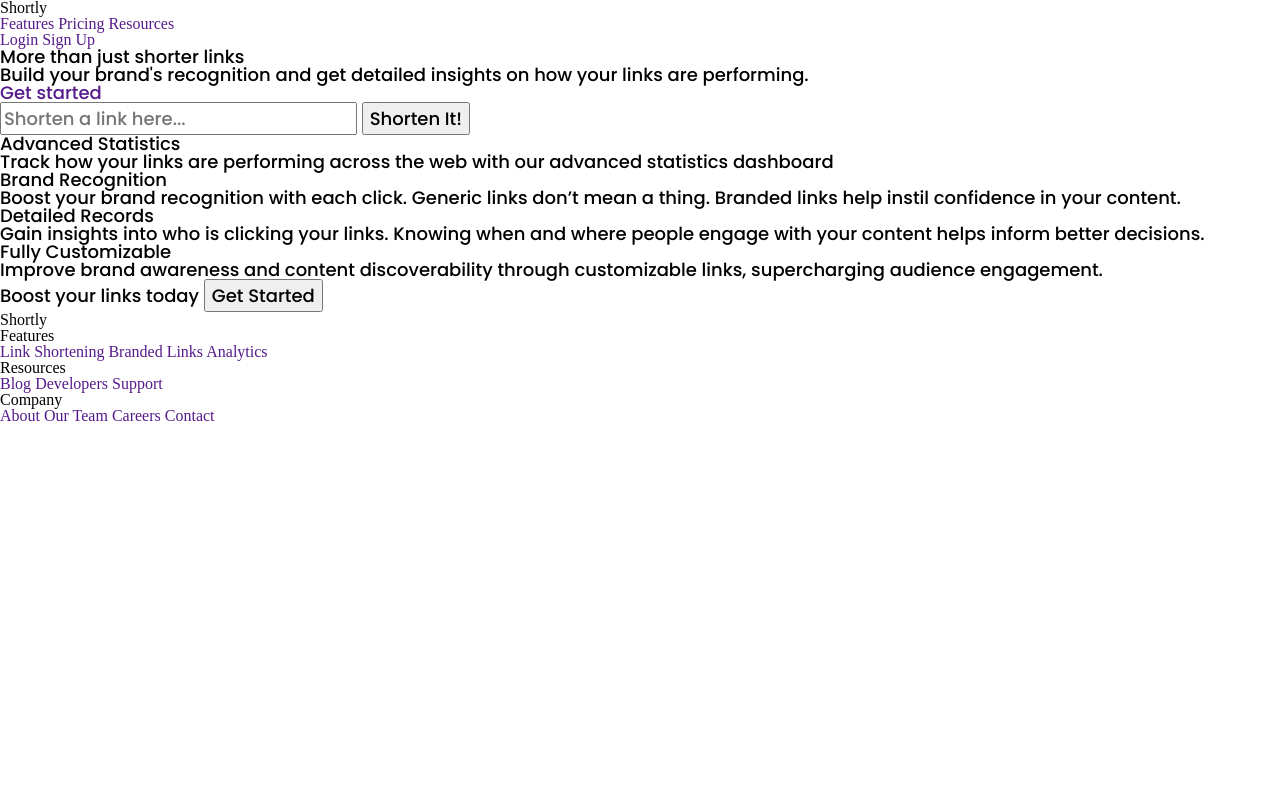
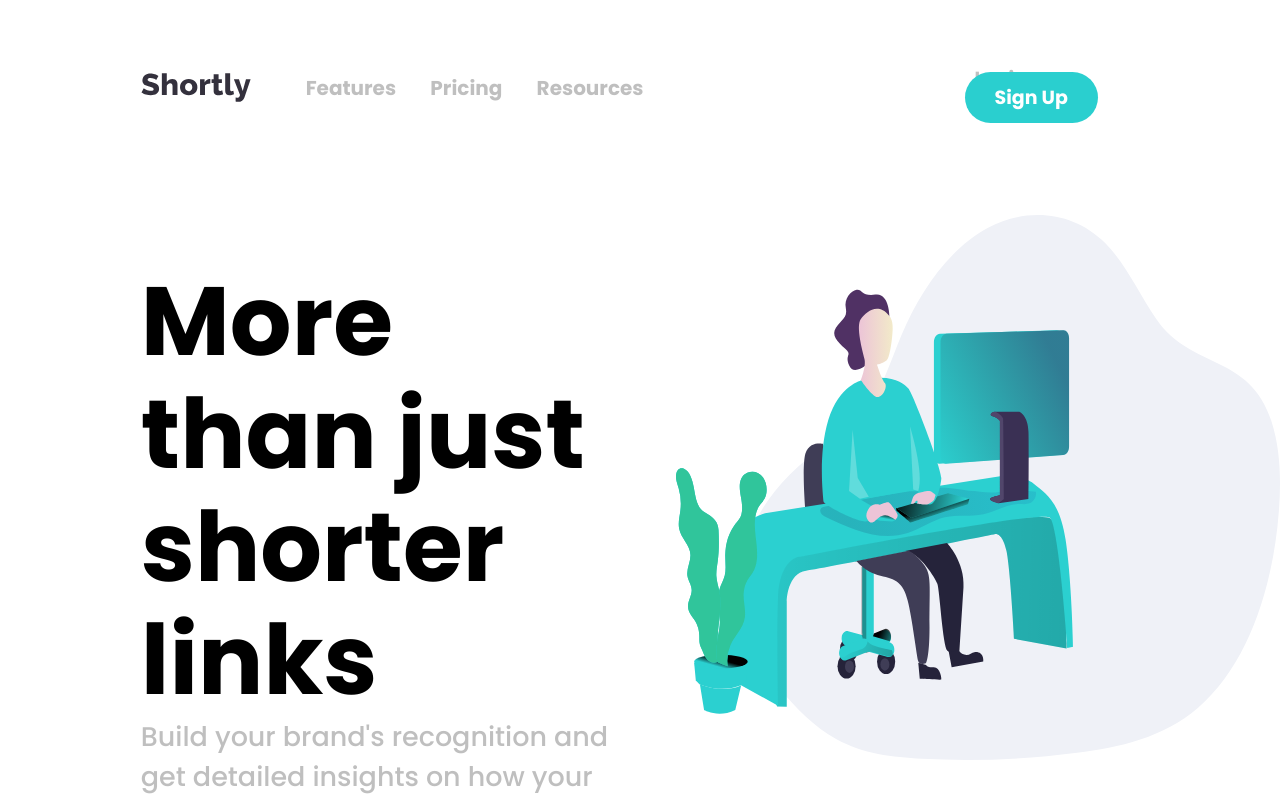
Before and after one commit to Rdemora2/D8---URL, a plain HTML site: page index.html in a window 1280 px wide. Shown: the top 797 px of the page. Drawn offline with Linux system fonts and the light colour scheme.

Commit message:
primeira parte ok

```diff
--- a/css/style.css
+++ b/css/style.css
@@ -4,7 +4,8 @@
 
 /* ===============ALL=============== */
 
-* {
+*,
+html {
   font-family: "Poppins", sans-serif;
   font-weight: 500;
   font-size: 18px;
@@ -16,7 +17,104 @@ a {
 
 /* ===============HEADER=============== */
 
+header {
+  width: calc(100vw - 22vw);
+  height: 175px;
+  padding: 0 11vw;
+  display: flex;
+  flex-direction: row;
+  align-items: center;
+  justify-content: space-between;
+}
+
+header img {
+  width: 11%;
+}
+
+header .nav_principal {
+  width: calc(70% - 80px);
+  padding: 0 40px;
+  font-weight: 700;
+  font-size: 20px;
+}
+
+header a {
+  margin: 15px;
+  color: hsl(0, 0%, 75%);
+}
+
+header .conta {
+  width: 19%;
+}
+
+header .cadastrar {
+  background-color: hsl(180, 66%, 49%);
+  padding: 12px 30px;
+  border-radius: 50px;
+  color: white;
+  font-size: 19px;
+  font-weight: 700;
+  margin: 15px;
+}
+
+header .logar {
+  font-size: 19px;
+  font-weight: 700;
+  margin: 25px;
+  color: hsl(0, 0%, 75%);
+}
+
 /* ===============MAIN=============== */
+
+main .container_titulo {
+  width: calc(100vw - 11vw);
+  height: calc(100vh - 175px - 10vh);
+  padding: 5vh 0 5vh 11vw;
+  display: flex;
+  flex-direction: row;
+}
+
+main .titulo_txt {
+  width: calc(47% - 30px);
+  height: calc(90% - 50px);
+  padding: 50px 30px 0px 0;
+}
+
+main .titulo_img {
+  width: 53%;
+  height: 100%;
+}
+
+main .img_principal {
+  width: 100%;
+  height: 100%;
+}
+
+main h2 {
+  font-weight: 700;
+  font-size: 97px;
+  line-height: 113px;
+}
+
+main h3 {
+  font-size: 27px;
+  line-height: 40px;
+  color: hsl(0, 0%, 75%);
+}
+
+main .started {
+  background-color: hsl(180, 66%, 49%);
+  padding: 21px 30px 4px 30px;
+  border-radius: 50px;
+  color: rgb(252, 252, 252);
+  font-size: 22px;
+  font-weight: 700;
+  margin-top: 40px;
+  display: block;
+  width: 160px;
+  height: 40px;
+  text-align: center;
+}
 
 /* ===============FOOTER=============== */
 
--- a/index.html
+++ b/index.html
@@ -12,8 +12,8 @@
     <!-- HEADER -->
 
     <header>
-      <h1>Shortly</h1>
-      <nav>
+      <img src="img/logo.svg" alt="" />
+      <nav class="nav_principal">
         <a href="">Features</a>
         <a href="">Pricing</a>
         <a href="">Resources</a>
@@ -28,12 +28,21 @@
 
     <main>
       <div class="container_titulo">
+        <div class="titulo_txt">
           <h2>More than just shorter links</h2>
           <h3>
             Build your brand's recognition and get detailed insights on how your
             links are performing.
           </h3>
           <a href="" class="started">Get started</a>
+        </div>
+        <div class="titulo_img">
+          <img
+            class="img_principal"
+            src="img/illustration-working.svg"
+            alt=""
+          />
+        </div>
       </div>
       <div class="container_link">
         <input
```
Lines whose indentation alone changed are shown as unchanged.
